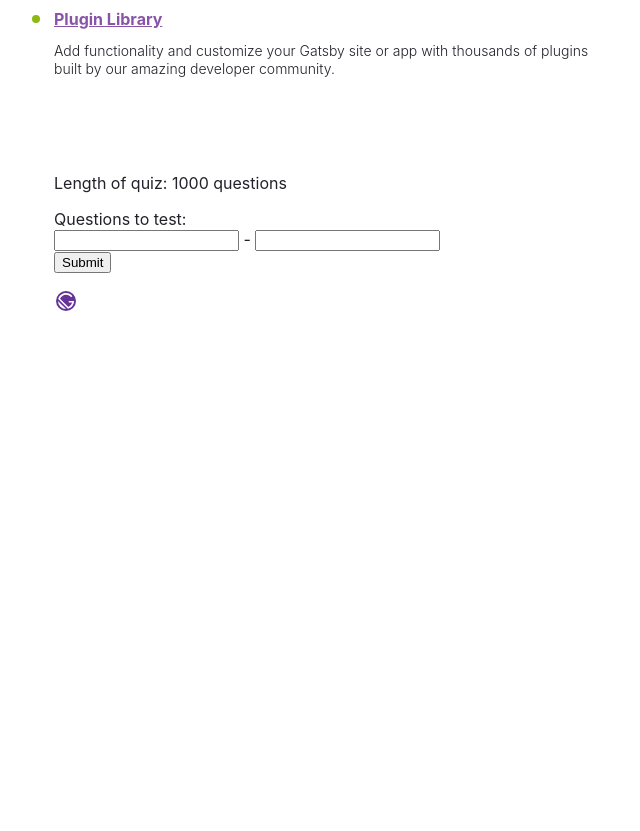
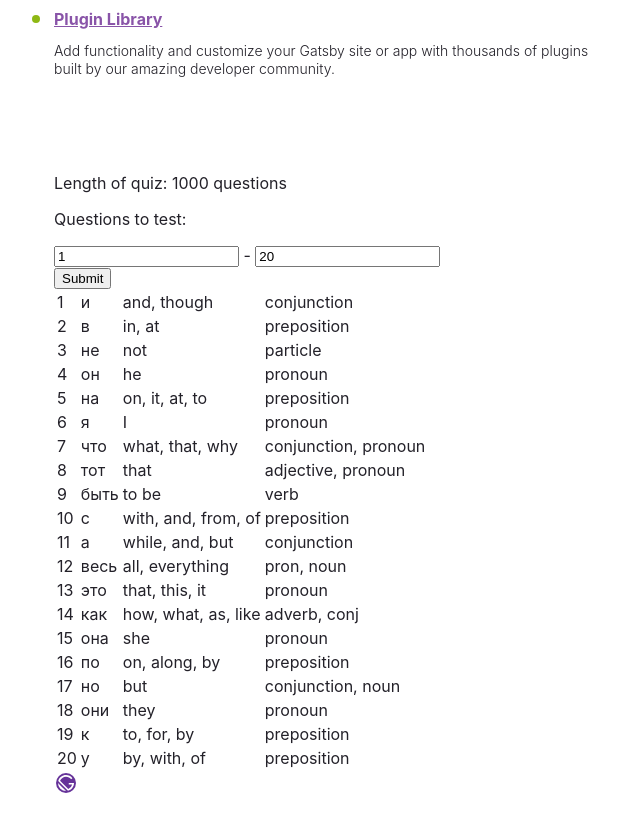
Before and after one commit to LadderTheory/react-quiz-frontend, a Gatsby site: page / in a window 1280 px wide. Shown: the part 814-1645 px from the top of the page, without its empty margins (50-690 px from the left). Before the commit the page ends 1235 px from the top, so only its background shows below. Built offline with nearby package versions, Linux system fonts and the light colour scheme; Gatsby itself is replaced by a stand-in of ours.

```diff
--- a/package.json
+++ b/package.json
@@ -15,7 +15,7 @@
     "clean": "gatsby clean"
   },
   "dependencies": {
-    "gatsby": "^3.4.1",
+    "gatsby": "^3.5.1",
     "react": "^17.0.1",
     "react-dom": "^17.0.1"
   }
--- a/src/pages/quiz.js
+++ b/src/pages/quiz.js
@@ -1,21 +1,68 @@
 import * as React from "react"
 
 function Quiz(props) {
-    const [q_range, set_q_range] = React.useState([0,0]);
+    const [q_range, set_q_range] = React.useState([1,20]);
+    const [q_table, set_q_table] = React.useState(makeTable())
+
+    const range_names = ["range1","range2"]
 
     let q_length = props.quiz.length;
 
+    function handleRangeChange(event) {
+        let name = event.target.name;
+        let value = Number(event.target.value);
+
+        if (value == '') {
+            //value = 0;
+        }
+
+        if (range_names[0] == name) {
+            set_q_range([value, q_range[1]])
+        }else if (range_names[1] == name) {
+            set_q_range([q_range[0], value])
+        }
+    }
+
+    function handleRangeFormSubmit(event) {
+        console.log(event, q_range);
+        set_q_table(makeTable())
+        event.preventDefault();
+    }
+
     let q_range_form = (
-        <div>
-            <input type="number"/> - <input/><br/>
+        <form onSubmit={handleRangeFormSubmit}>
+            <input name={range_names[0]} value={q_range[0].toString()} type="number" onChange={handleRangeChange}/> - <input onChange={handleRangeChange} value={q_range[1]} name={range_names[1].toString()} type="number"/><br/>
             <input type="submit"/>
-        </div>
+        </form>
     )
+
+    function makeTable() {
+        console.log('make table')
+        return (
+            <table><tbody>
+                {props.quiz.slice(q_range[0]-1, q_range[1]).map(x => {
+                    return (
+                        <tr>
+                            {(() => {
+                                let tds = [];
+                                for (var key in x) {
+                                    tds.push(<td>{x[key]}</td>)
+                                }
+                                console.log(tds)
+                                return tds
+                            })()}
+                        </tr>
+                    )
+                })}
+            </tbody></table>
+        )
+    }
 
     return (
         <div>
             <p>Length of quiz: {q_length} questions</p>
-            <p>Questions to test: {q_range_form}</p>
+            <p>Questions to test: </p>{q_range_form}
+            {q_table}
         </div>
     )
 }
```
Also changed, not shown: 1 other file.
